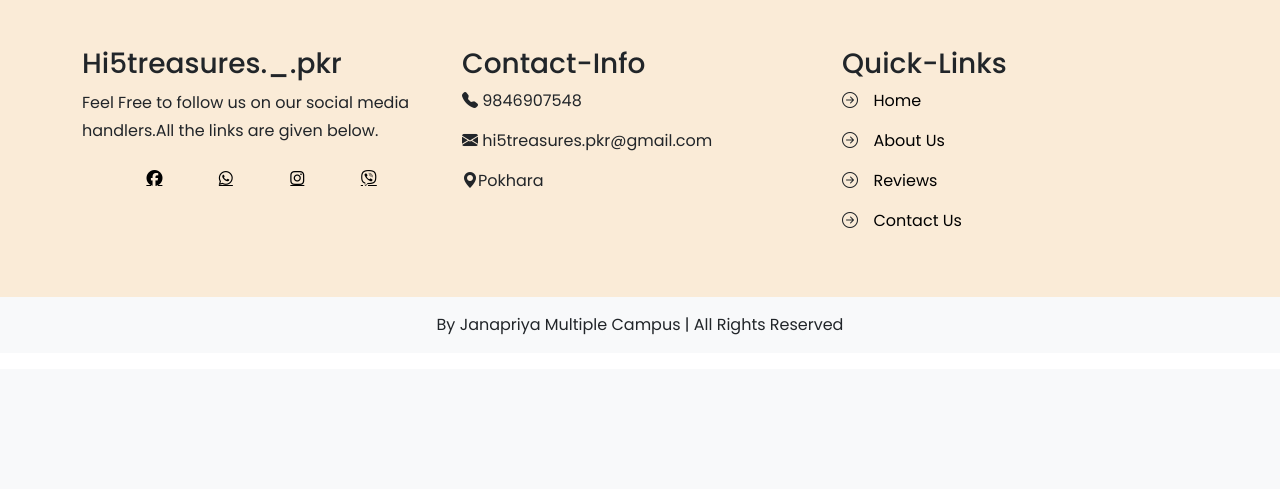
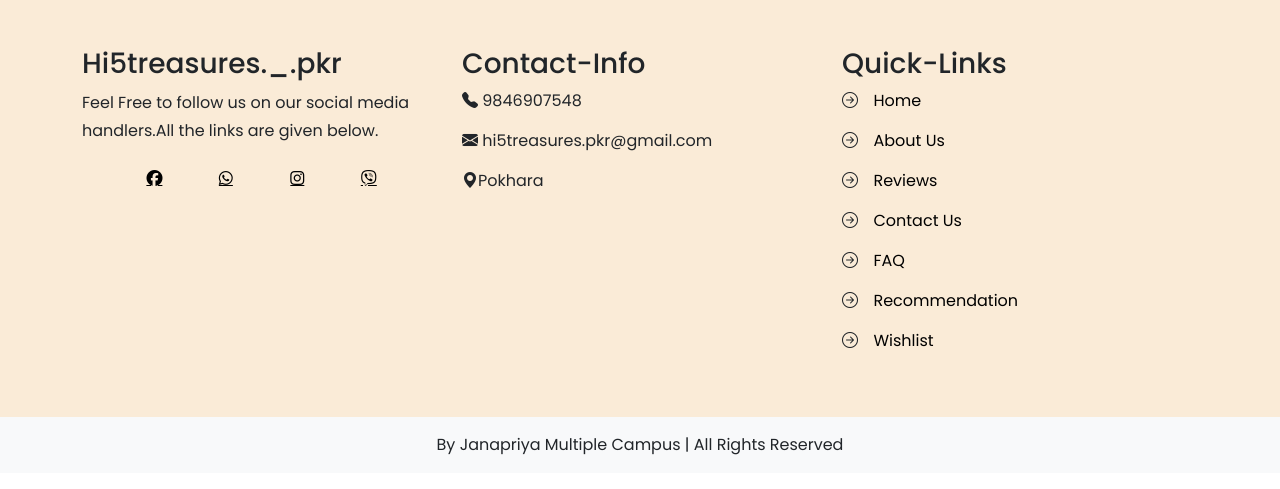
Before and after one commit to krishnaluharuka/jmc, a PHP site: page /hi5treasures_recomm/cart.php in a window 1280 px wide. Shown: the part 651-1140 px from the top of the page. Before the commit the page ends 986 px from the top, so only its background shows below. Run offline with PHP 8.4, Linux system fonts and the light colour scheme; data comes from the database, SQL or seed files in the repository; data that the repository does not hold is empty; some libraries are stand-ins or nearby versions.

Commit message:
Update footer.php

```diff
--- a/Hi5treasures_recomm/footer.php
+++ b/Hi5treasures_recomm/footer.php
@@ -50,6 +50,9 @@ include('include_aboutus.php');
           <p><i class="bi bi-arrow-right-circle"></i> <a href="aboutus.php" class="text-decoration-none">About Us</a></p>
           <p><i class="bi bi-arrow-right-circle"></i> <a href="reviews.php" class="text-decoration-none">Reviews</a></p>
           <p><i class="bi bi-arrow-right-circle"></i> <a href="contact.php" class="text-decoration-none">Contact Us</a></p>
+          <p><i class="bi bi-arrow-right-circle"></i> <a href="faq_display.php" class="text-decoration-none">FAQ</a></p>
+          <p><i class="bi bi-arrow-right-circle"></i> <a href="recommendation.php" class="text-decoration-none">Recommendation</a></p>
+          <p><i class="bi bi-arrow-right-circle"></i> <a href="wishlist.php" class="text-decoration-none">Wishlist</a></p>
         </div>
       </div>
     </div>
```
